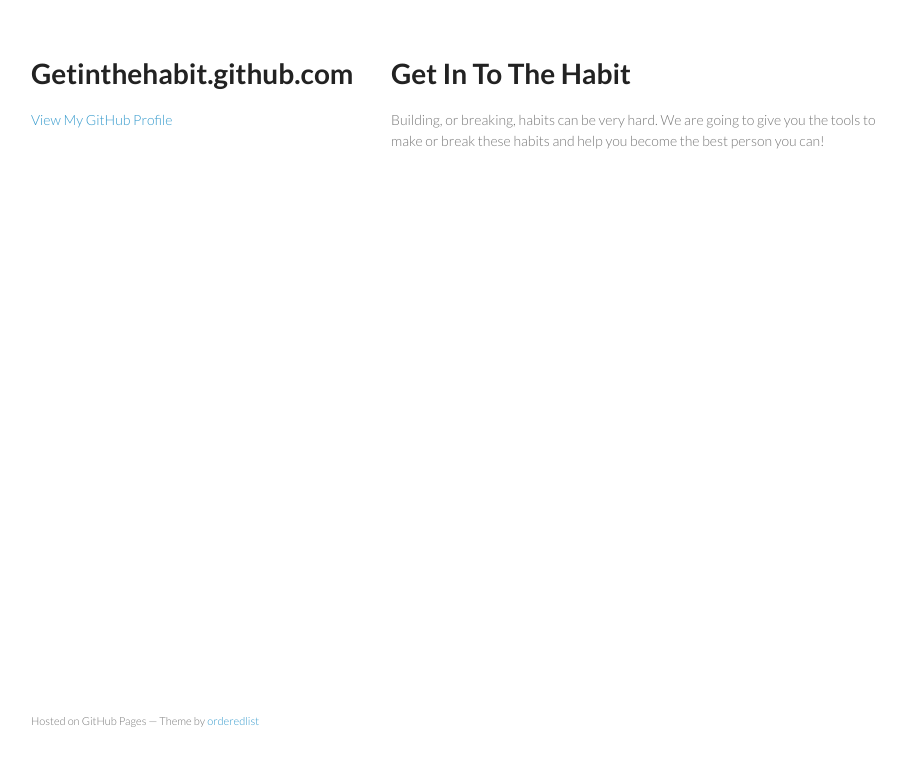
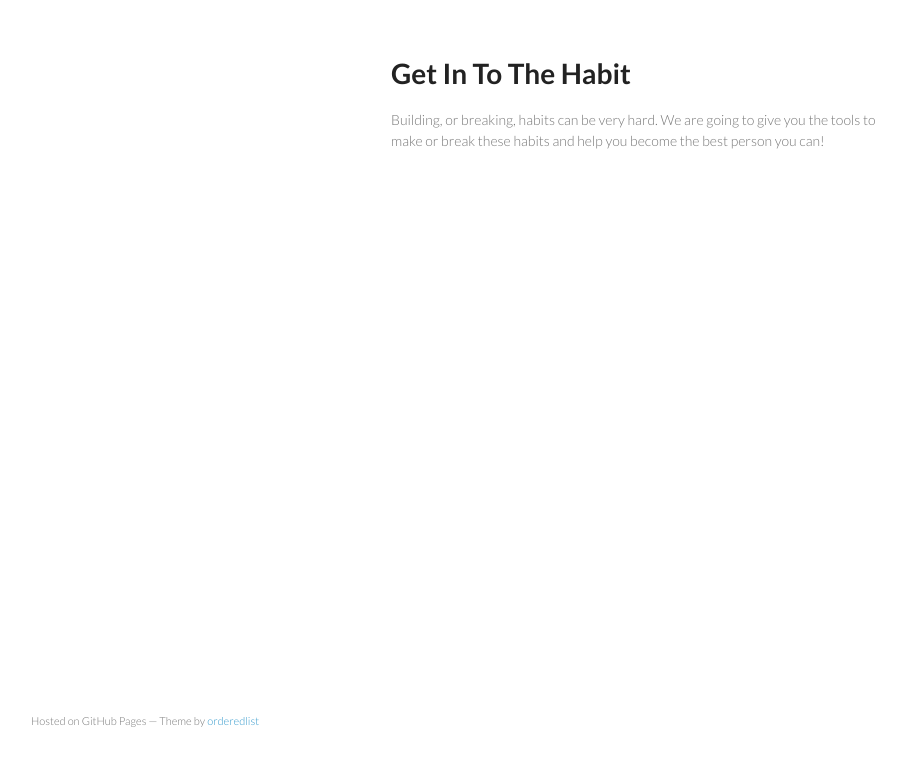
Before and after one commit to getinthehabit/getinthehabit.github.com, a plain HTML site: page index.html in a window 1280 px wide. Shown: the whole page, without its empty margins (179-1085 px from the left). Drawn offline with Linux system fonts and the light colour scheme.

Commit message:
removed unnecessary header

```diff
--- a/index.html
+++ b/index.html
@@ -14,14 +14,6 @@
   </head>
   <body>
     <div class="wrapper">
-      <header>
-        <h1>Getinthehabit.github.com</h1>
-        <p></p>
-
-
-        <p class="view"><a href="https://github.com/getinthehabit">View My GitHub Profile</a></p>
-
-      </header>
       <section>
         <h1>Get In To The Habit</h1>
 
```
